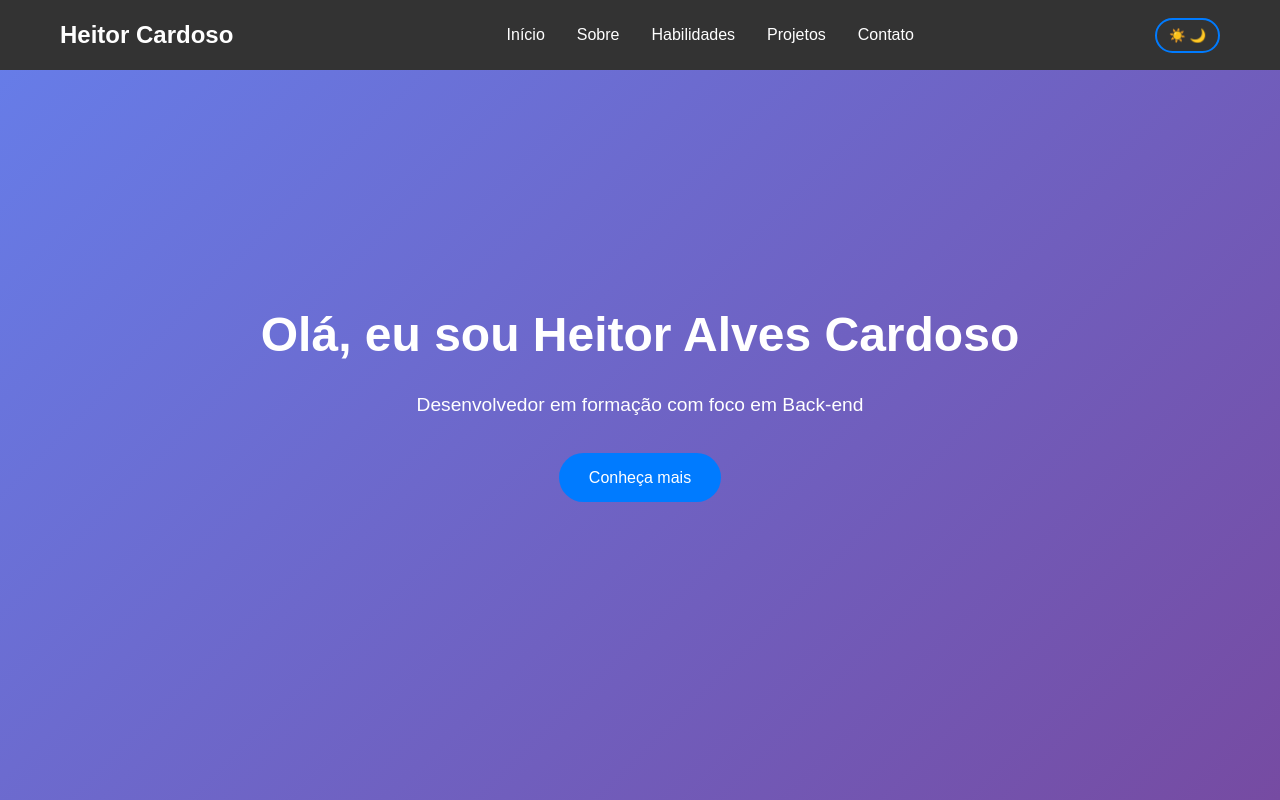
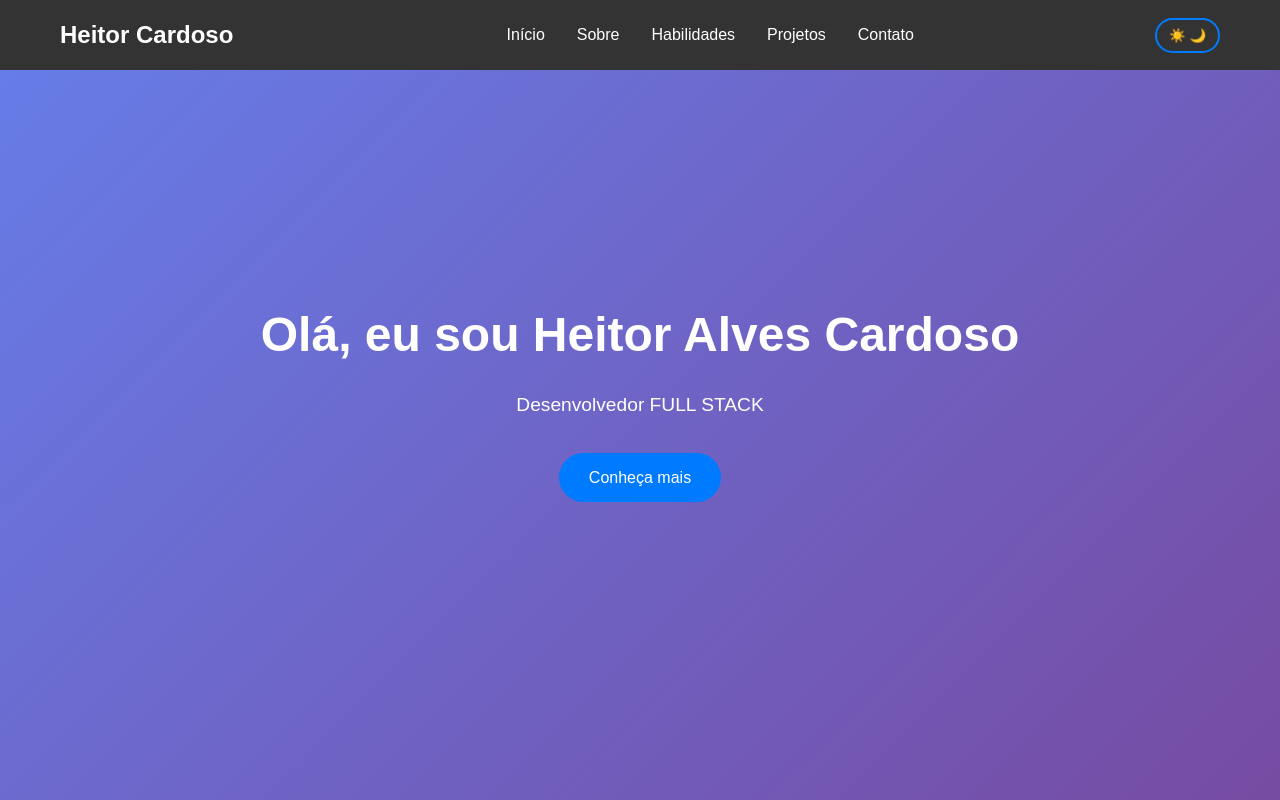
Before and after one commit to HeitorAlvesCardoso/Portfolio, a plain HTML site: page index.html in a window 1280 px wide. Shown: the top 800 px of the page. Drawn offline with Linux system fonts and the light colour scheme.

Commit message:
Update index.html

```diff
--- a/index.html
+++ b/index.html
@@ -27,7 +27,7 @@
     <section id="home" class="hero">
         <div class="hero-content">
             <h1 class="typing-text">Olá, eu sou <span>Heitor Alves Cardoso</span></h1>
-            <p class="fade-in">Desenvolvedor em formação com foco em Back-end</p>
+            <p class="fade-in">Desenvolvedor FULL STACK</p>
             <a href="#about" class="btn fade-in">Conheça mais</a>
         </div>
         <div class="parallax-bg"></div>
```
